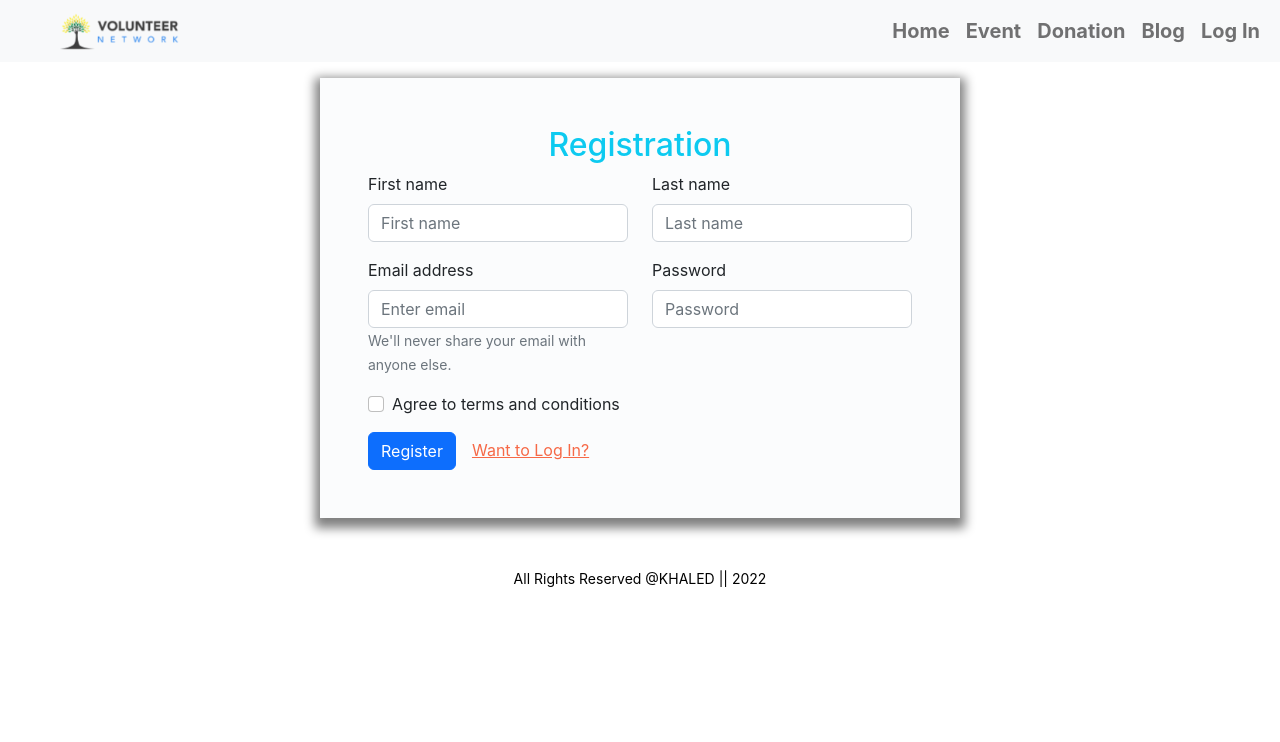
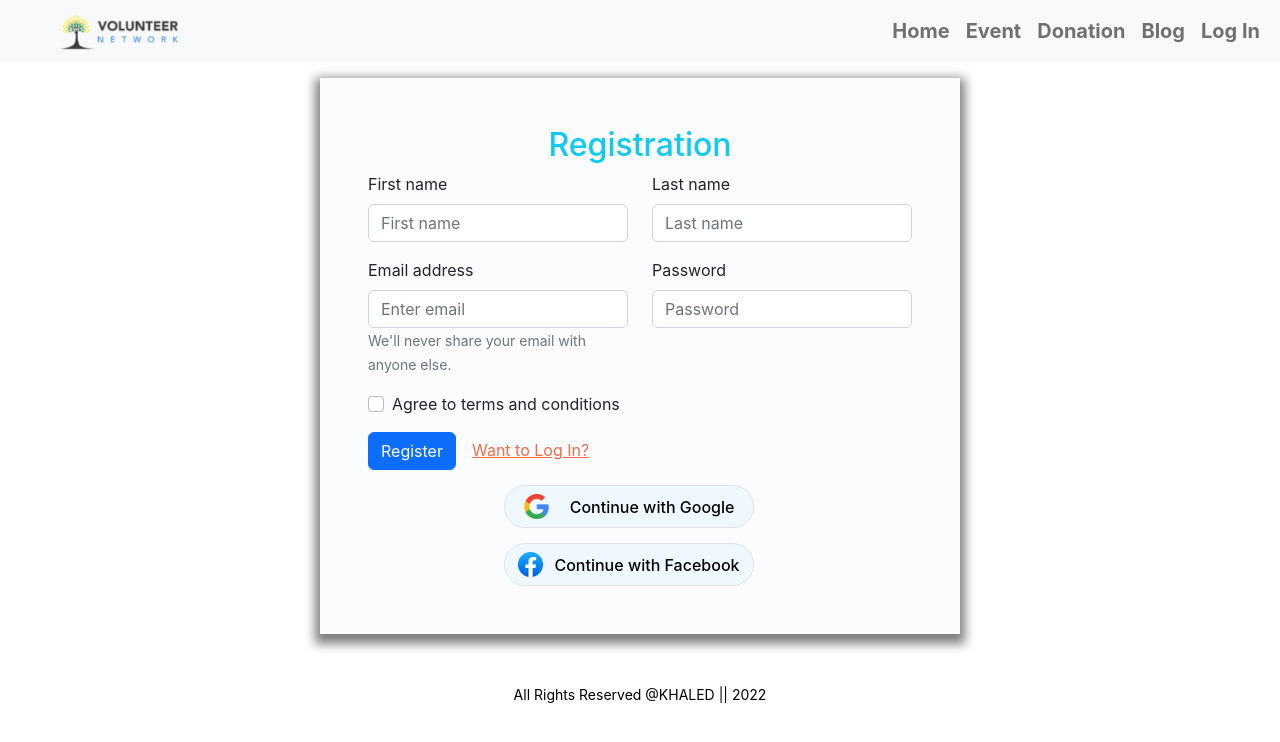
Before and after one commit to khaled39ab/Volunteer-Network-Fontend, a React (Create React App) app: page /register in a window 1280 px wide. Shown: the top 742 px of the page. Built offline with nearby package versions, Linux system fonts and the light colour scheme.

Commit message:
social login page added

```diff
--- a/src/pages/Login/Login.js
+++ b/src/pages/Login/Login.js
@@ -2,6 +2,7 @@ import React from 'react';
 import { Form, Button } from 'react-bootstrap';
 import { Link } from "react-router-dom";
 import PageTitle from '../Shared/PageTitle/PageTitle';
+import SocialLogIn from '../Shared/SocialLogIn/SocialLogIn';
 import './Login.css';
 
 const Login = () => {
@@ -27,6 +28,7 @@ const Login = () => {
                     <Link to={'/register'} className='ms-3 text-decoration-underline'>Create an account</Link>
                 </div>
             </Form>
+            <SocialLogIn></SocialLogIn>
         </div>
     );
 };
--- a/src/pages/Register/Register.js
+++ b/src/pages/Register/Register.js
@@ -3,6 +3,7 @@ import { useState } from 'react';
 import {Button, Col, Form, Row} from 'react-bootstrap';
 import { Link } from "react-router-dom";
 import PageTitle from '../Shared/PageTitle/PageTitle';
+import SocialLogIn from '../Shared/SocialLogIn/SocialLogIn';
 import './Register.css';
 
 function Register() {
@@ -77,6 +78,7 @@ function Register() {
                     <Link to='/login' className='ms-3 text-decoration-underline'>Want to Log In?</Link>
                 </div>
             </Form>
+            <SocialLogIn></SocialLogIn>
         </div >
     );
 }
--- /dev/null
+++ b/src/pages/Shared/SocialLogIn/SocialLogIn.css
@@ -0,0 +1,19 @@
+.social-login{
+    display: flex;
+    max-width: 250px;
+    margin-top: 15px;
+    align-items: center;
+    justify-content: space-around;
+    padding: 8px;
+    background-color: aliceblue;
+}
+
+.social-login img{
+    height: 25px;
+}
+
+.social-login p{
+    margin-bottom: 0;
+    font-weight: 500;
+    color: rgb(0, 0, 0, 1);
+}
--- /dev/null
+++ b/src/pages/Shared/SocialLogIn/SocialLogIn.js
@@ -0,0 +1,21 @@
+import React from 'react';
+import googleIcon from './../../../images/Google.png'
+import facebookIcon from './../../../images/Facebook.png'
+import './SocialLogIn.css'
+
+const SocialLogIn = () => {
+    return (
+        <div className='mx-auto w-50'>
+            <div className='social-login border rounded-pill'>
+                <img src={googleIcon} alt="" />
+                <p>Continue with Google</p>
+            </div>
+            <div className='social-login border rounded-pill'>
+                <img src={facebookIcon} alt="" />
+                <p>Continue with Facebook</p>
+            </div>
+        </div>
+    );
+};
+
+export default SocialLogIn;
```
Also changed, not shown: src/images/Facebook.png (added), src/images/Google.png (added).
